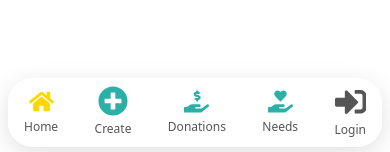
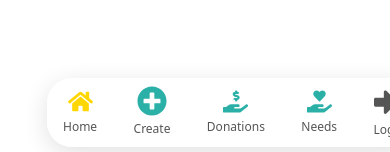
Before and after one commit to SayyedSuheir/CareVia, a Next.js app in the folder carevia/: page /donatePage in a window 390 px wide. Shown: the part 689-841 px from the top of the page. Built offline with nearby package versions, Linux system fonts and the light colour scheme; no server answers.

Commit message:
styling updated

```diff
--- a/carevia/app/globals.css
+++ b/carevia/app/globals.css
@@ -727,6 +727,7 @@ h2 {
     display: flex;
     box-shadow: 0 4px 15px #0000000d;
     margin: 20px auto;
+    margin-bottom: 150px;
 }
 
 .imgpre {
@@ -2167,8 +2168,11 @@ th {
         display: flex;
         box-shadow: 0 4px 15px #0000000d;
         margin: 20px auto;
-    }
-
+        margin-bottom: 180px;
+    }
+ .bottom-navbar-container{
+    z-index: 999;
+ }
 
 
 }
@@ -2287,7 +2291,7 @@ th {
     .bottom-navbar-container {
         width: 100%;
         left: 0;
-        margin-left: 0;
+        margin-left: 10%;
         bottom: 0;
         transform: none;
         padding: 0.5rem;
@@ -2350,6 +2354,14 @@ th {
         box-shadow: 0 4px 15px #0000000d;
         margin: 20px auto;
     }
+    .imgpre {
+    max-width: 50%;
+    color: var(--color-primary);
+    font-weight: 700;
+}
+    .imgpre img{
+        min-width: 100%;
+    }
 
 }
 
```
